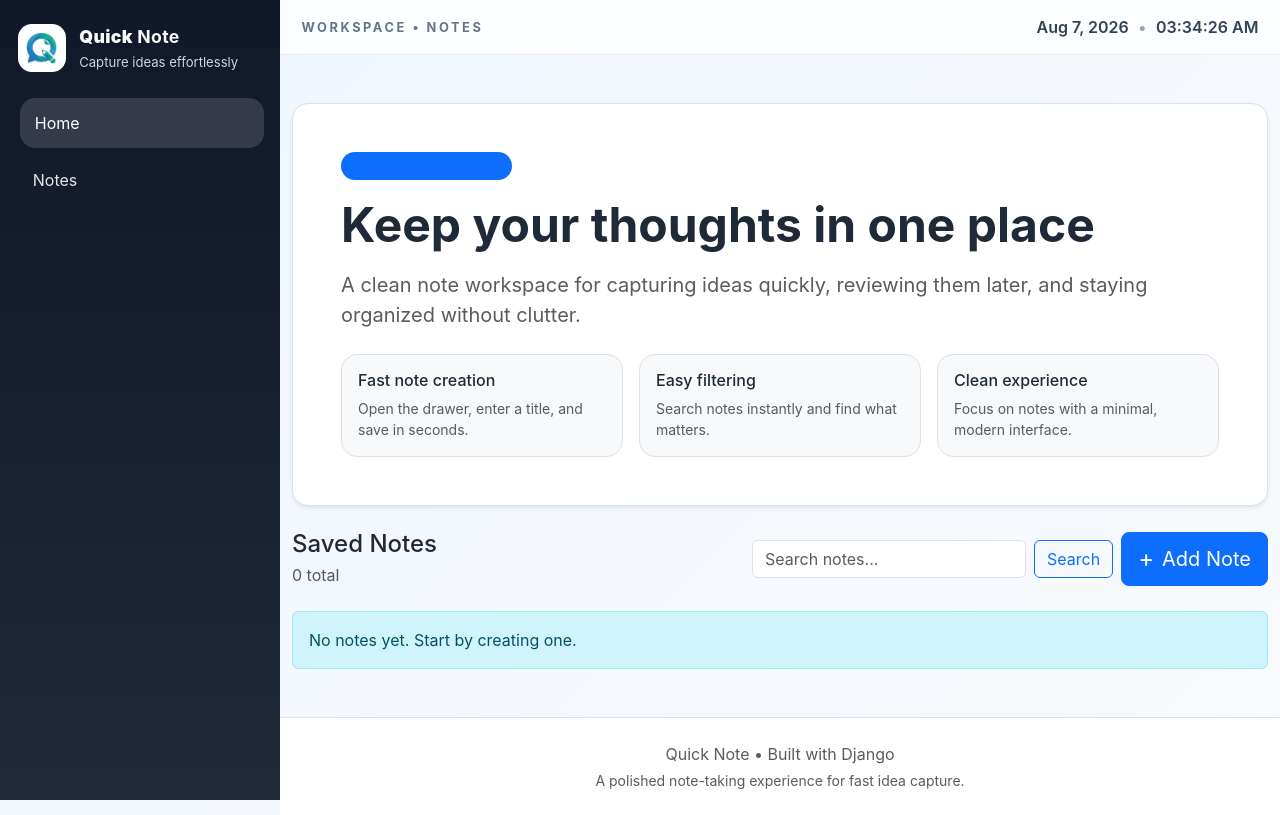
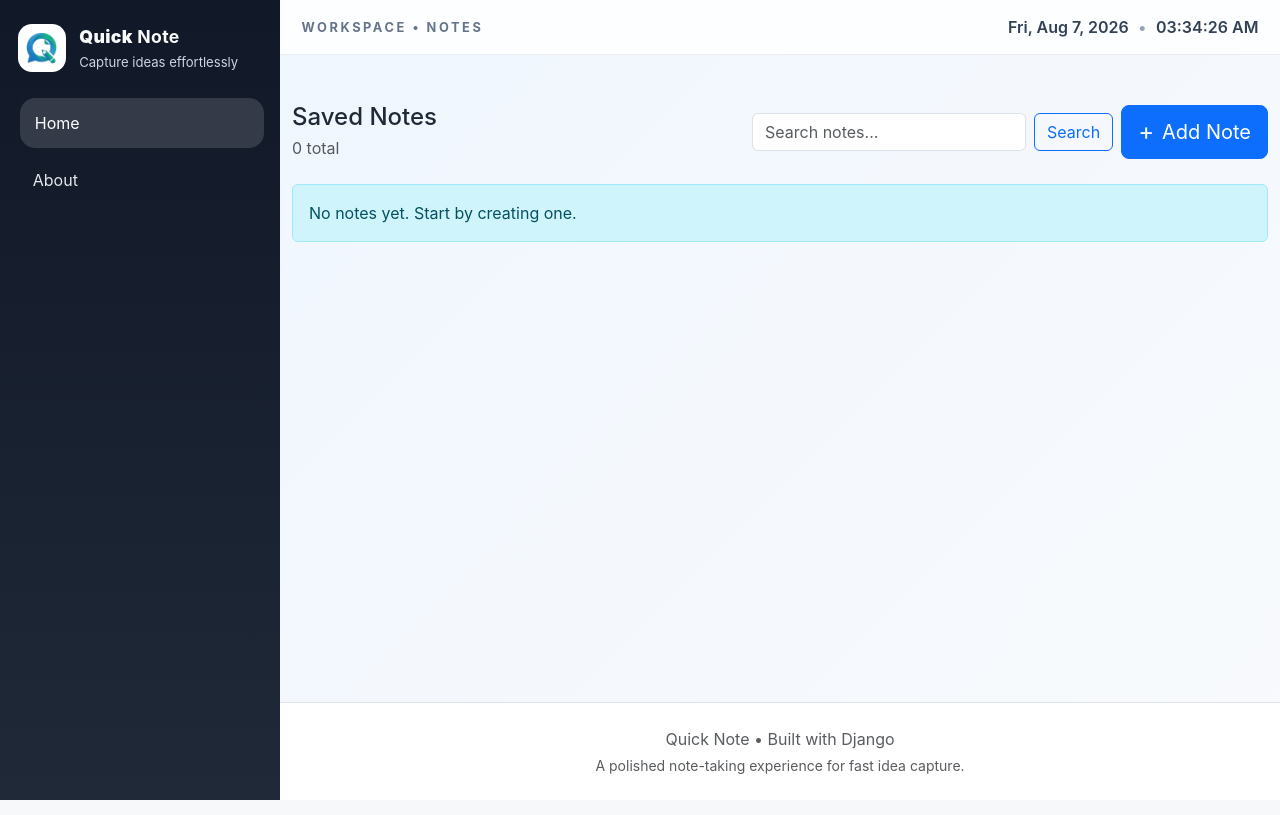
Before and after one commit to Paban-Bhandari/notes_app, a Django app: page / in a window 1280 px wide. Run offline with Django 5.2, Linux system fonts and the light colour scheme; data that the repository does not hold is empty.

Commit message:
created a seperate about page

```diff
--- a/note/static/script.js
+++ b/note/static/script.js
@@ -15,7 +15,7 @@ document.addEventListener('DOMContentLoaded', () => {
 	if (dateEl && timeEl) {
 		const updateClock = () => {
 			const now = new Date();
-			dateEl.textContent = now.toLocaleDateString(undefined, { month: 'short', day: 'numeric', year: 'numeric' });
+			dateEl.textContent = now.toLocaleDateString(undefined, { weekday: 'short', month: 'short', day: 'numeric', year: 'numeric' });
 			timeEl.textContent = now.toLocaleTimeString([], { hour: '2-digit', minute: '2-digit', second: '2-digit' });
 		};
 
--- a/note/static/style.css
+++ b/note/static/style.css
@@ -23,7 +23,7 @@ body {
     position: sticky;
     top: 0;
     height: 100vh;
-    overflow-y: auto;
+    overflow: hidden;
 }
 
 .sidebar__brand {
@@ -67,7 +67,7 @@ body {
     display: flex;
     flex-direction: column;
     min-width: 0;
-    overflow-y: auto;
+    overflow: hidden;
 }
 
 .utility-bar {
@@ -104,6 +104,7 @@ body {
     flex: 1;
     display: flex;
     flex-direction: column;
+    overflow-y: auto;
 }
 
 .hero-card,
--- a/note/templates/home.html
+++ b/note/templates/home.html
@@ -6,38 +6,6 @@ Home
 
 {% block content %}
 <div class="container py-5">
-    <div class="row mb-4">
-        <div class="col-12">
-            <div class="p-5 rounded-4 shadow-sm bg-white border border-1 border-opacity-10">
-                <div class="d-flex flex-wrap align-items-center gap-2 mb-3">
-                    <span class="badge rounded-pill bg-primary bg-opacity-15 text-primary py-2 px-3">Simple • Fast • Personal</span>
-                </div>
-                <h1 class="display-5 fw-bold mb-3">Keep your thoughts in one place</h1>
-                <p class="text-muted fs-5 mb-4">A clean note workspace for capturing ideas quickly, reviewing them later, and staying organized without clutter.</p>
-                <div class="row g-3">
-                    <div class="col-sm-4">
-                        <div class="p-3 rounded-4 bg-light border border-1 border-opacity-10 h-100">
-                            <h6 class="mb-2">Fast note creation</h6>
-                            <p class="small text-muted mb-0">Open the drawer, enter a title, and save in seconds.</p>
-                        </div>
-                    </div>
-                    <div class="col-sm-4">
-                        <div class="p-3 rounded-4 bg-light border border-1 border-opacity-10 h-100">
-                            <h6 class="mb-2">Easy filtering</h6>
-                            <p class="small text-muted mb-0">Search notes instantly and find what matters.</p>
-                        </div>
-                    </div>
-                    <div class="col-sm-4">
-                        <div class="p-3 rounded-4 bg-light border border-1 border-opacity-10 h-100">
-                            <h6 class="mb-2">Clean experience</h6>
-                            <p class="small text-muted mb-0">Focus on notes with a minimal, modern interface.</p>
-                        </div>
-                    </div>
-                </div>
-            </div>
-        </div>
-    </div>
-
     <div class="d-flex align-items-center justify-content-between mb-4 gap-3">
         <div>
             <h2 class="h4 mb-1">Saved Notes</h2>
--- a/note/templates/partials/navbar.html
+++ b/note/templates/partials/navbar.html
@@ -10,6 +10,6 @@
 
     <div class="sidebar__nav">
         <a class="sidebar__link active" href="/">Home</a>
-        <a class="sidebar__link" href="/">Notes</a>
+        <a class="sidebar__link" href="{% url 'about' %}">About</a>
     </div>
 </nav>
--- a/note/urls.py
+++ b/note/urls.py
@@ -3,6 +3,7 @@ from . import views
 
 urlpatterns = [
     path("", views.home, name="home"),
+    path("about/", views.about, name="about"),
     path("notes/<int:note_id>/edit/", views.edit_note, name="edit_note"),
     path("notes/<int:note_id>/delete/", views.delete_note, name="delete_note"),
 ]
--- a/note/views.py
+++ b/note/views.py
@@ -1,6 +1,10 @@
 from django.shortcuts import get_object_or_404, redirect, render
 from django.http import JsonResponse
 from .models import Note
+
+
+def about(request):
+    return render(request, "about.html")
 
 
 def home(request):
```
Also changed, not shown: note/templates/about.html (added, +42 -0 lines).
